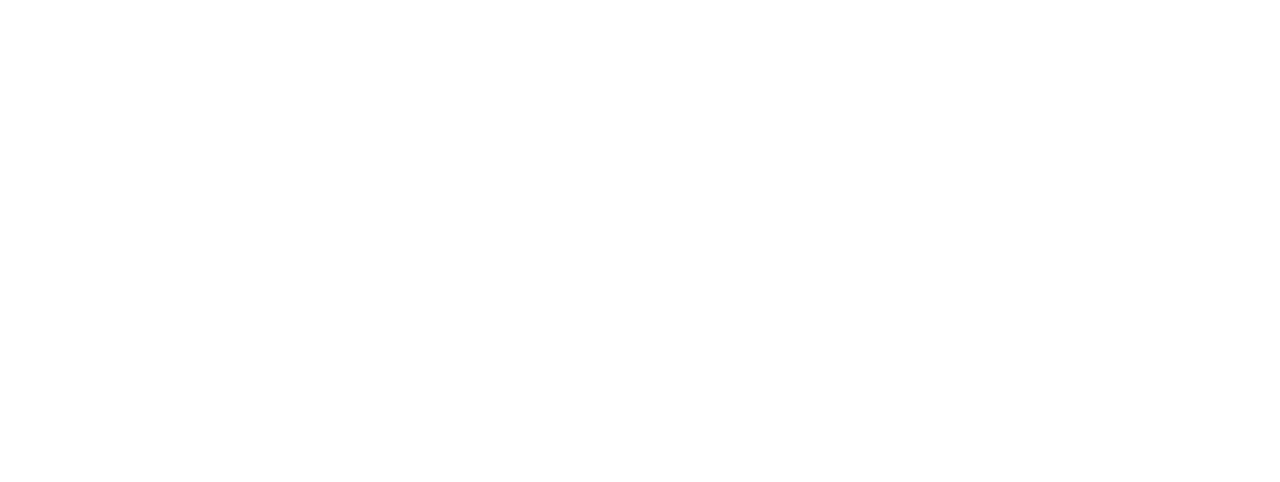
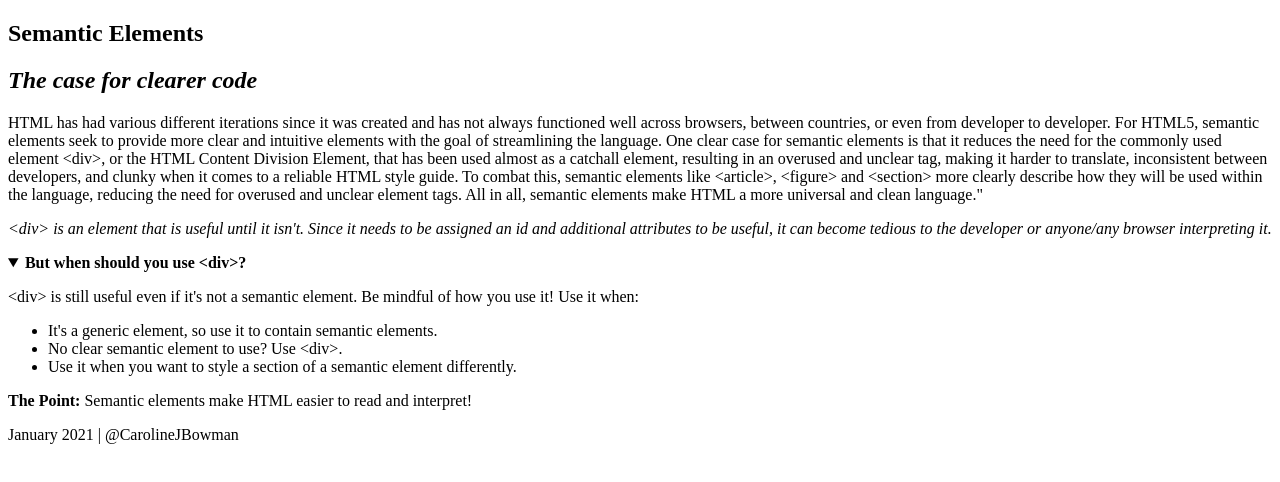
Before and after one commit to CarolineJBowman/semantic-elements, a plain HTML site: page index.html in a window 1280 px wide. Drawn offline with Linux system fonts and the light colour scheme.

Commit message:
Content for body updated with additional elements

```diff
--- a/index.html
+++ b/index.html
@@ -1,11 +1,50 @@
-<!DOCTYPE html>
 <!DOCTYPE html>
 <html lang="en">
   <head>
     <meta charset="utf-8">
-    <title>Semantic Elements Lesson Assignment January 2021</title>
+    <title>Semantic Elements | January 2021</title>
   </head>
   <body>
-
+   <article>
+     <h1>Semantic Elements</h1>
+     <h2><em>The case for clearer code</em></h2>
+     <p>HTML has had various different iterations since it was created
+     and has not always functioned well across browsers, between countries,
+     or even from developer to developer. For HTML5, semantic elements seek
+     to provide more clear and intuitive elements with the goal of
+     streamlining the language. One clear case for semantic elements is that
+     it reduces the need for the commonly used element &lt;div&gt;, or the HTML
+     Content Division Element, that has been used almost as a catchall
+     element, resulting in an overused and unclear tag, making it harder to
+     translate, inconsistent between developers, and clunky when it comes to
+     a reliable HTML style guide. To combat this, semantic elements like
+     &lt;article&gt;, &lt;figure&gt; and &lt;section&gt; more clearly describe
+     how they will be used within the language, reducing the need for overused
+     and unclear element tags. All in all, semantic elements make HTML a more
+     universal and clean language."</p>
+   </article>
+   <aside>
+     <em>&lt;div&gt; is an element that is useful until it isn't. Since it
+     needs to be assigned an id and additional attributes to be useful, it can
+     become tedious to the developer or anyone/any browser interpreting
+     it.</em>
+   </aside>
+   <p></p>
+   <details open>
+     <summary><b>But when should you use &lt;div&gt;?</b></summary>
+     <p>&lt;div&gt; is still useful even if it's not a semantic element.
+     Be mindful of how you use it! Use it when:</p>
+     <ul>
+       <li>It's a generic element, so use it to contain semantic elements.</li>
+       <li>No clear semantic element to use? Use &lt;div&gt;.</li>
+       <li>Use it when you want to style a section of a semantic element
+         differently.</li>
+     </ul>
+   </details>
+   <p></p>
+   <p><strong> The Point:</strong> Semantic elements make HTML easier to
+     read and interpret!</p>
+   <p></p>
+   <footer>January 2021 | @CarolineJBowman</footer>
   </body>
 </html>
```
